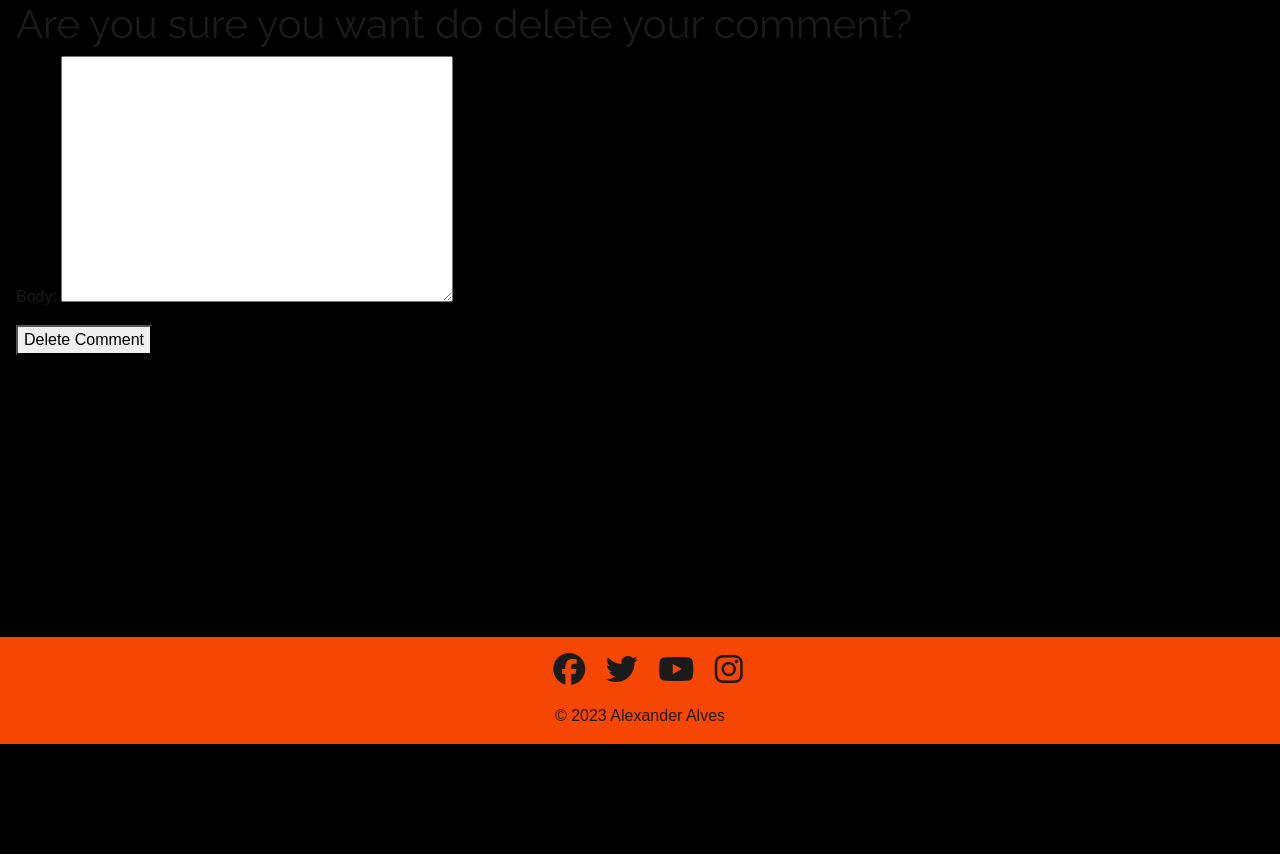
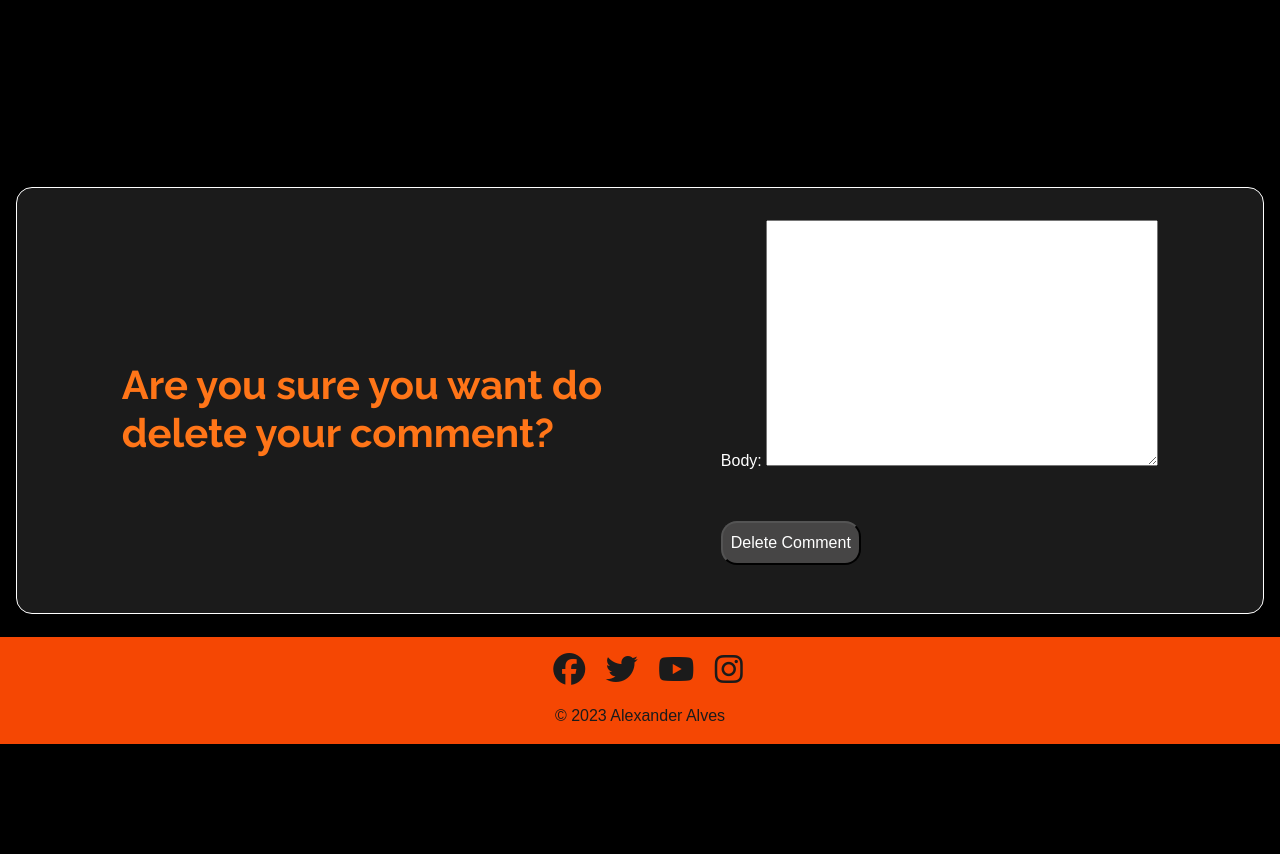
Before and after one commit to AlexDralur/revblog, a Django app: template templates/delete_comment.html in a window 1280 px wide. Shown: the part 56-910 px from the top of the page. Run offline with Django 3.2, Linux system fonts and the light colour scheme; the template is opened without the code that fills it: values that come from a table or form of the project are taken from there, others are empty; some libraries are stand-ins or nearby versions.

Commit message:
Add style to delete comment page

```diff
--- a/static/css/style.css
+++ b/static/css/style.css
@@ -291,7 +291,7 @@ a {
 
 /*----------------------- COMMENT MANAGEMENT -----------------------------*/
 
-/* UPDATE */
+/* UPDATE COMMENT */
 
 .update-comment {
     width: 100%;
@@ -308,6 +308,26 @@ a {
 
 #update-comment-button {
     margin-top: 1rem;
+}
+
+/* DELETE COMMENT */
+
+.delete-comment {
+    width: 100%;
+    background-color: #1b1b1b;
+    border-radius: 1rem;
+    padding: 2rem;
+    border: 1px solid #fff;
+    color: #fff;
+    margin-top: 15%;
+}
+
+.comment-delete-button {
+    margin: 2rem 1rem 1rem 0;
+    background-color: #464545;
+    color: #fff;
+    border-radius: 1rem;
+    padding: 0.5rem;
 }
 
 /*------------------ FOOTER ------------------------ */
--- a/templates/delete_comment.html
+++ b/templates/delete_comment.html
@@ -1,9 +1,11 @@
 {% extends "base.html" %} {% block content %}
 
 <!-- Delete Comment Form -->
-<h1>Are you sure you want do delete your comment?</h1>
-<form method="post">
-  {% csrf_token %} {{ form.as_p }}
-  <button type="submit">Delete Comment</button>
-</form>
+<div class="delete-comment d-flex align-items-center justify-content-center">
+  <h1 class="header me-2">Are you sure you want do delete your comment?</h1>
+  <form method="post">
+    {% csrf_token %} {{ form.as_p }}
+    <button type="submit" class="comment-delete-button">Delete Comment</button>
+  </form>
+</div>
 {% endblock %}
```
